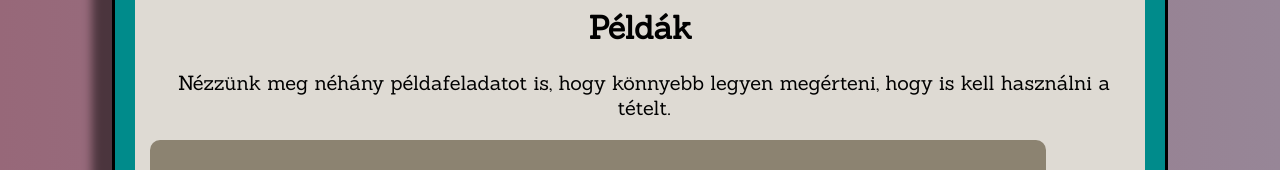
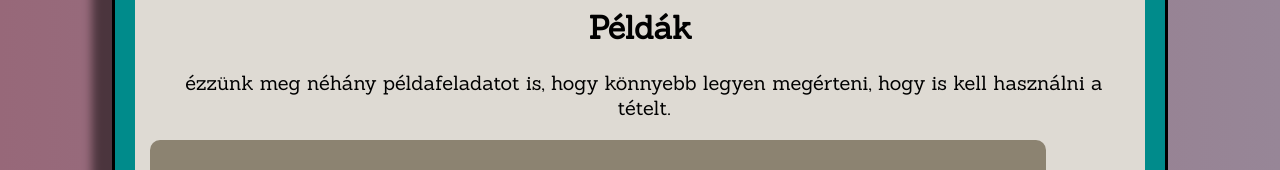
Before and after one commit to AdamToth1234/Matematika_Pitagorasz-tetel, a plain HTML site: page Pitagorasz-tétel/peldak.html in a window 1280 px wide. Shown: the part 131-301 px from the top of the page. Drawn offline with Linux system fonts and the light colour scheme; a web font is replaced by a local one.

Commit message:
Végleges

```diff
--- a/Pitagorasz-tétel/peldak.html
+++ b/Pitagorasz-tétel/peldak.html
@@ -30,7 +30,7 @@
             </nav>
             <div>
                 <h1>Példák</h1>
-                <p align=center>Nézzünk meg néhány példafeladatot is, hogy könnyebb legyen megérteni, hogy is kell
+                <p align=center>ézzünk meg néhány példafeladatot is, hogy könnyebb legyen megérteni, hogy is kell
                     használni a
                     tételt.</p>
                 <div class="feladatok">
```
